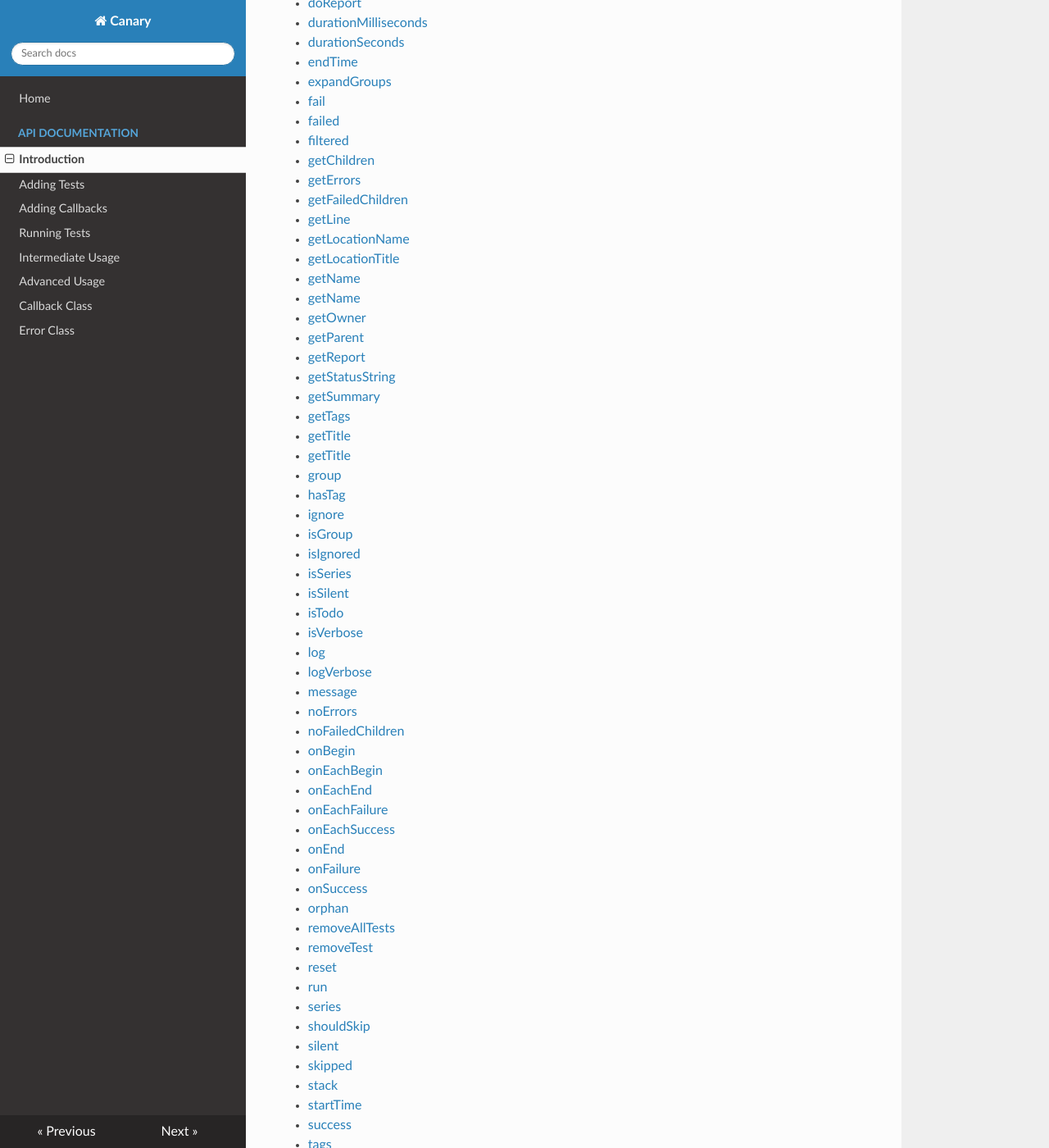
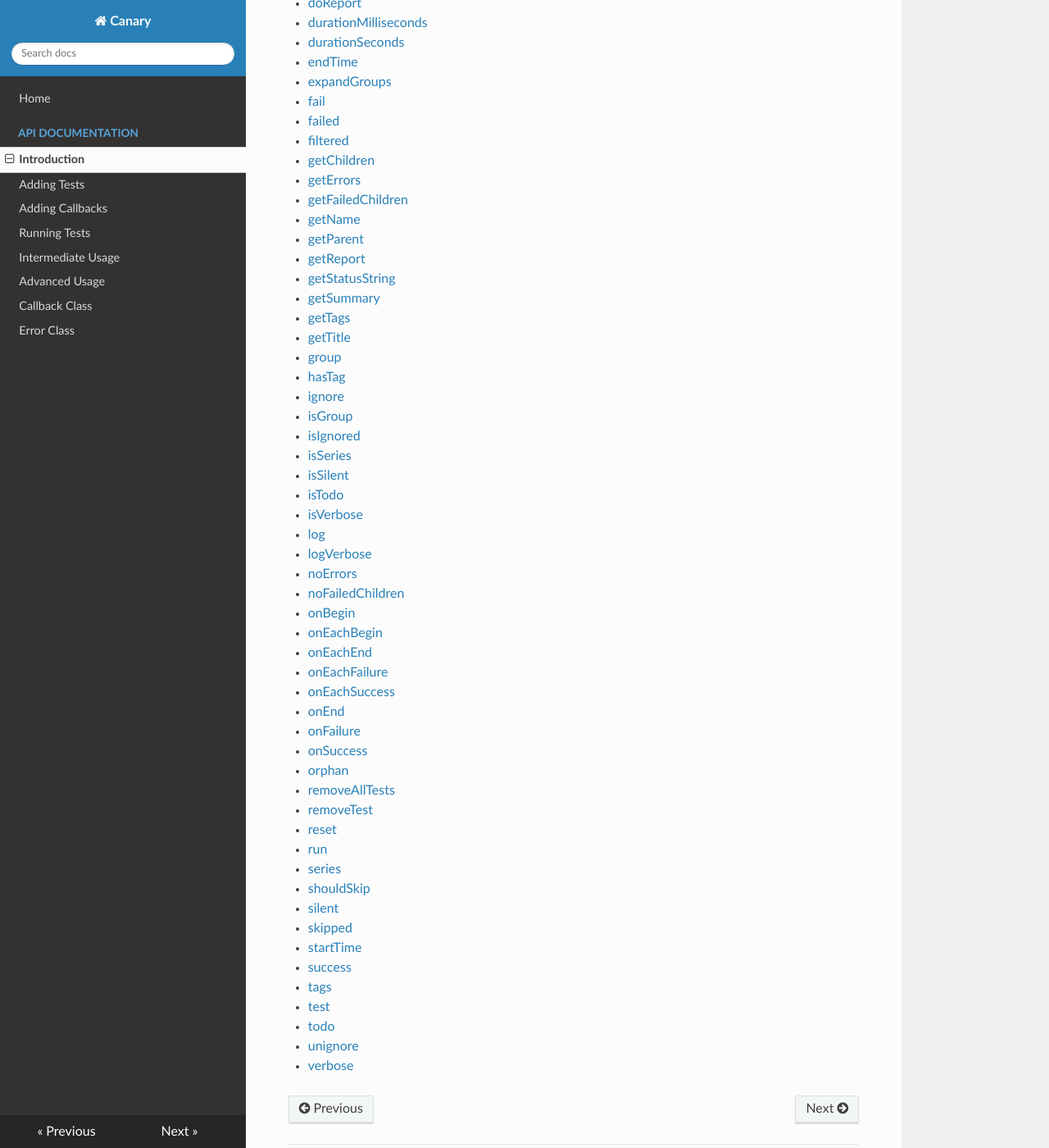
Before and after one commit to Mapita/Canary, an MkDocs documentation site: the page built from docs/api-introduction.md, in a window 1280 px wide and 1400 px high, scrolled down 1009 px. Shown: the whole window at 82% size. Built offline with MkDocs 1.6.1, drawn with Linux system fonts in a browser that asks for light colours; nearby versions of some CDN libraries; old or Windows-style settings are respelled for this version of MkDocs.

Commit message:
Fix list of methods/attributes at the end of api-introduction.md
It was including methods of the callback and error classes, which it was not supposed to do

```diff
--- a/docs/api-introduction.md
+++ b/docs/api-introduction.md
@@ -40,18 +40,12 @@ Here is an exhaustive list of documented [`CanaryTest`](api-introduction.md) met
 - [getChildren](api-advanced-usage.md#getchildren)
 - [getErrors](api-advanced-usage.md#geterrors)
 - [getFailedChildren](api-advanced-usage.md#getfailedchildren)
-- [getLine](api-error-class.md#getline)
-- [getLocationName](api-error-class.md#getlocationname)
-- [getLocationTitle](api-error-class.md#getlocationtitle)
 - [getName](api-advanced-usage.md#getname)
-- [getName](api-callback-class.md#getname)
-- [getOwner](api-callback-class.md#getowner)
 - [getParent](api-advanced-usage.md#getparent)
 - [getReport](api-running-tests.md#getreport)
 - [getStatusString](api-advanced-usage.md#getstatusstring)
 - [getSummary](api-running-tests.md#getsummary)
 - [getTags](api-advanced-usage.md#gettags)
-- [getTitle](api-callback-class.md#gettitle)
 - [getTitle](api-advanced-usage.md#gettitle)
 - [group](api-adding-tests.md#group)
 - [hasTag](api-advanced-usage.md#hastag)
@@ -64,7 +58,6 @@ Here is an exhaustive list of documented [`CanaryTest`](api-introduction.md) met
 - [isVerbose](api-status-attributes.md#isverbose)
 - [log](api-intermediate-usage.md#log)
 - [logVerbose](api-intermediate-usage.md#logverbose)
-- [message](api-error-class.md#message)
 - [noErrors](api-advanced-usage.md#noerrors)
 - [noFailedChildren](api-advanced-usage.md#nofailedchildren)
 - [onBegin](api-group-callbacks.md#onbegin)
@@ -84,7 +77,6 @@ Here is an exhaustive list of documented [`CanaryTest`](api-introduction.md) met
 - [shouldSkip](api-advanced-usage.md#shouldskip)
 - [silent](api-advanced-usage.md#silent)
 - [skipped](api-status-attributes.md#skipped)
-- [stack](api-error-class.md#stack)
 - [startTime](api-status-attributes.md#starttime)
 - [success](api-status-attributes.md#success)
 - [tags](api-intermediate-usage.md#tags)
--- a/docs/buildTestClassAttributeList.js
+++ b/docs/buildTestClassAttributeList.js
@@ -1,10 +1,13 @@
+// This script is used to generate the list of methods and attributes at
+// the bottom of api-introduction.md
+
 const fs = require('fs');
 const lower = "abcdefghijklmnopqrstuvwxyz";
 
 const items = [];
 
 fs.readdirSync(".").forEach(file => {
-    if(file.endsWith(".md")){
+    if(file.endsWith(".md") && file !== "api-callback-class.md" && file !== "api-error-class.md"){
         const fileContent = fs.readFileSync(file).toString();
         for(let line of fileContent.split("\n")){
             if(line.startsWith("# ") && lower.indexOf(line[2]) >= 0){
```
